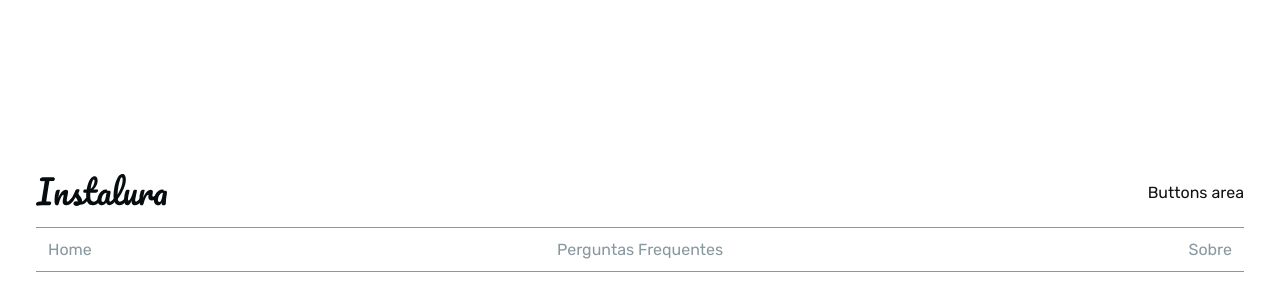
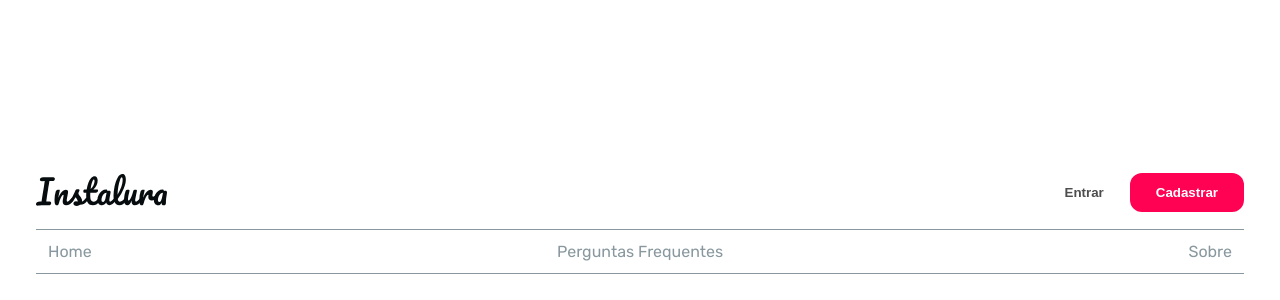
Before and after one commit to FihCapua/new-instalura, a Next.js app: page / in a window 1280 px wide. Shown: the part 186-486 px from the top of the page. Built offline with nearby package versions, Linux system fonts and the light colour scheme.

Commit message:
fix: adjusts in button behaviour

```diff
--- /dev/null
+++ b/src/components/common/Button/index.ts
@@ -0,0 +1,29 @@
+import styled, { css } from "styled-components";
+
+export type ButtonBehaviorProps = {
+    ghost: boolean;
+}
+
+const ButtonGhost = css`
+    color: #4d4d4d;
+    background-color: transparent;
+`
+
+const ButtonDefault = css`
+    color: #fff;
+    background-color: #ff0254;
+`;
+
+export const Button = styled.button<ButtonBehaviorProps>`
+    border: 0;
+    cursor: pointer;
+    padding: 12px 26px;
+    border-radius: 12px;
+    font-weight: bold;
+    opacity: 1;
+    ${({ ghost }) => (ghost ? ButtonGhost : ButtonDefault)}
+    &:hover,
+    &:focus {
+        opacity: .5;
+    }
+`
--- a/src/components/common/Menu/index.tsx
+++ b/src/components/common/Menu/index.tsx
@@ -1,4 +1,5 @@
 import { Logo } from "../../theme/Logo";
+import { Button } from "../Button";
 import * as Styled from "./style";
 
 export function Menu() {
@@ -33,7 +34,10 @@ export function Menu() {
         })}
       </Styled.CentralSide>
 
-      <Styled.RightSide>Buttons area </Styled.RightSide>
+      <Styled.RightSide>
+        <Button ghost={true}>Entrar</Button>
+        <Button ghost={false}>Cadastrar</Button>
+      </Styled.RightSide>
     </Styled.MenuWrapper>
   );
 }
```
